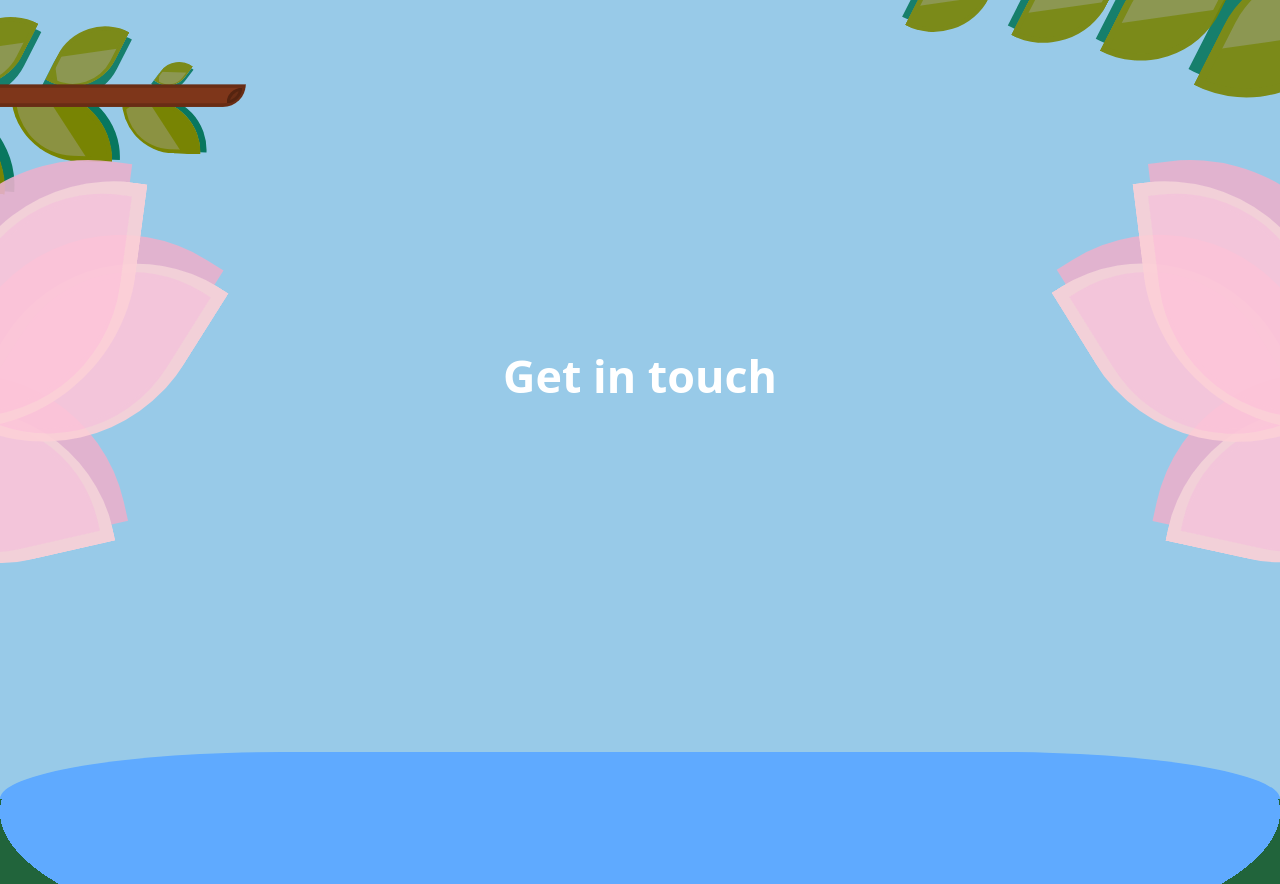
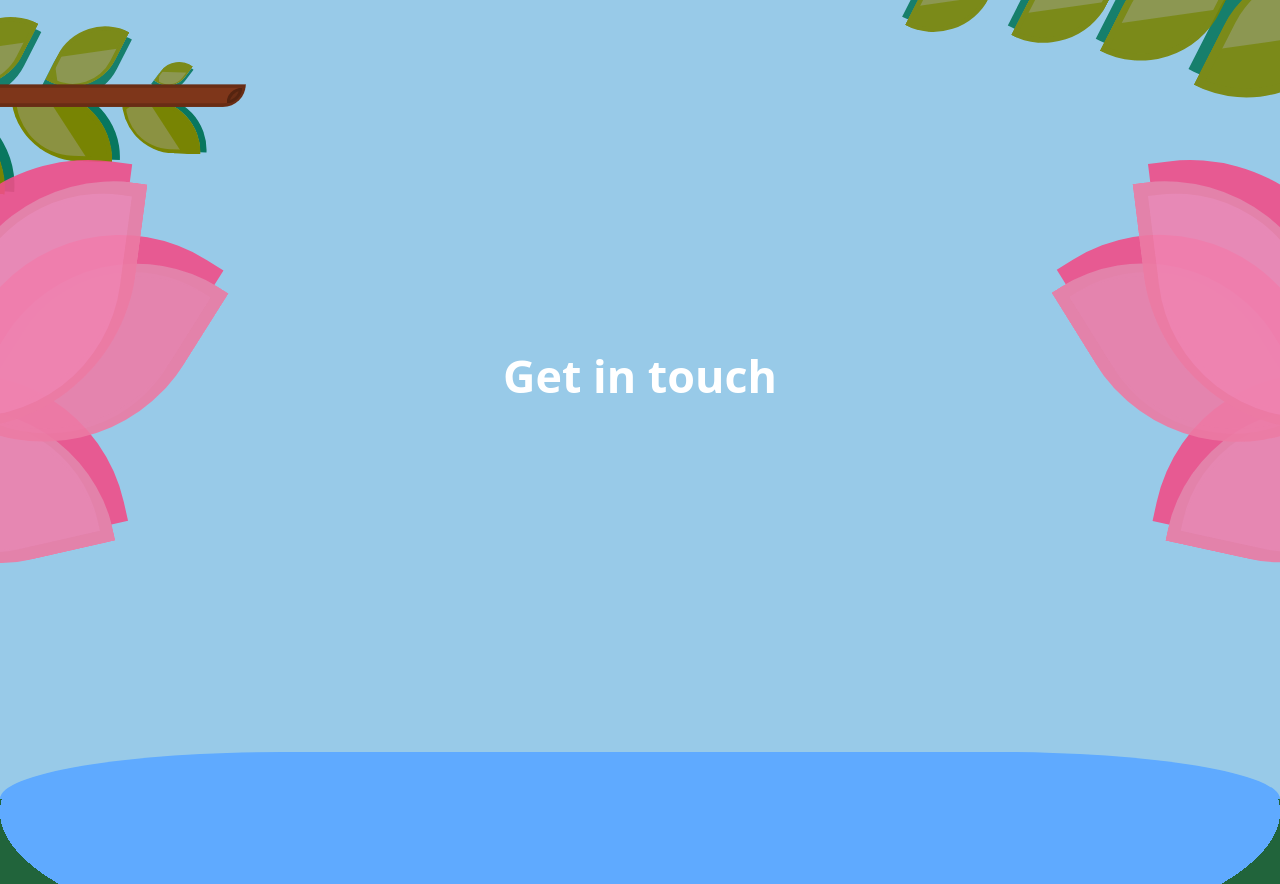
Before and after one commit to MelanieRD/PortafolioIdea2, a React (Vite) app: page / in a window 1280 px wide. Shown: the part 1900-2784 px from the top of the page. Built offline with nearby package versions, Linux system fonts and the light colour scheme.

Commit message:
--allow-emptyflag

```diff
--- a/src/components/BranchDecoration/FlowerCornerDeco/FlowerCornerDeco.jsx
+++ b/src/components/BranchDecoration/FlowerCornerDeco/FlowerCornerDeco.jsx
@@ -5,9 +5,10 @@ import { LeavesDeco } from "../LeavesDeco/LeavesDeco";
 
     return (
         <>
-          <LeavesDeco TypeLeaves={"cornerRightLDeco"} Rotationnum={10} translateXnum={-10} translateYnum={5} scale={1.3} Color1={"rgb(252,209,215)"} Color2={"rgb(233,177,205)"} Color1Opacity={"rgba(253, 158, 225, 0.222)"}/>
-          <LeavesDeco TypeLeaves={"cornerRightLDeco"} Rotationnum={55} translateXnum={-3} translateYnum={5} scale={1.3} Color1={"rgb(252,209,215)"} Color2={"rgb(233,177,205)"} Color1Opacity={"rgba(253, 158, 225, 0.222)"} />
-           <LeavesDeco TypeLeaves={"cornerRightLDeco"} Rotationnum={80} translateXnum={-10} translateYnum={10} scale={1.4} Color1={"rgb(252,209,215)"} Color2={"rgb(233,177,205)"} Color1Opacity={"rgba(253, 158, 225, 0.222)"}/>
+        {/* <LeavesDeco TypeLeaves={"cornerRightLDeco"} Rotationnum={10} translateXnum={-10} translateYnum={5} scale={1.3} Color1={"rgb(252,209,215)"} Color2={"rgb(233,177,205)"} Color1Opacity={"rgba(253, 158, 225, 0.222)"}/> */}
+          <LeavesDeco TypeLeaves={"cornerRightLDeco"} Rotationnum={10} translateXnum={-10} translateYnum={5} scale={1.3} Color1={"rgb(236,123,164)"} Color2={"rgb(240, 78, 137)"} Color1Opacity={"rgba(253, 158, 225, 0.14)"}/>
+          <LeavesDeco TypeLeaves={"cornerRightLDeco"} Rotationnum={55} translateXnum={-3} translateYnum={5} scale={1.3} Color1={"rgb(236,123,164)"} Color2={"rgb(240, 78, 137)"} Color1Opacity={"rgba(253, 158, 225, 0.05)"} />
+           <LeavesDeco TypeLeaves={"cornerRightLDeco"} Rotationnum={80} translateXnum={-10} translateYnum={10} scale={1.4} Color1={"rgb(236,123,164)"} Color2={"rgb(240, 78, 137)"} Color1Opacity={"rgba(253, 158, 225, 0.222)"}/>
         </>
     );
  }
```
